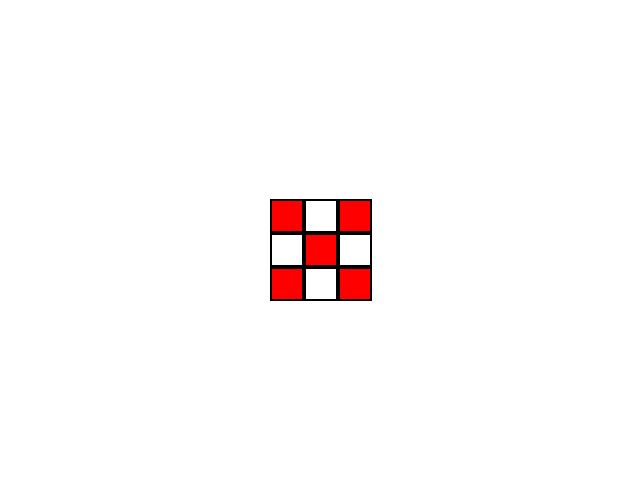
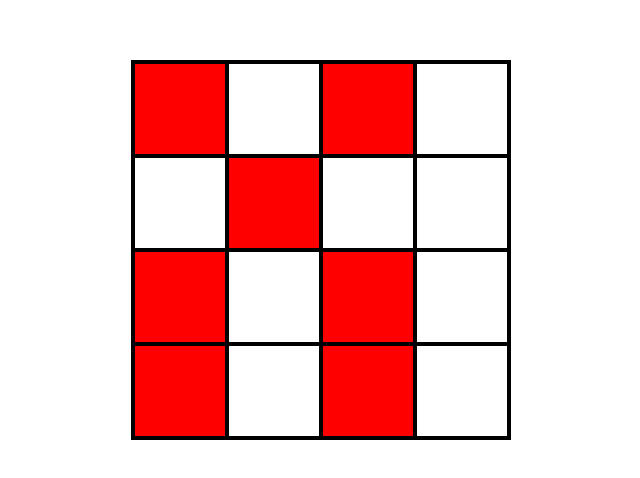
Before and after one commit to CRISOMG/multiarray, a plain HTML site: page index.html in a window 1280 px wide. Shown: the part 150-628 px from the top of the page, without its empty margins (319-959 px from the left). Drawn offline with Linux system fonts and the light colour scheme.

Commit message:
refactoring "simplifying logic"

```diff
--- a/index.html
+++ b/index.html
@@ -7,7 +7,7 @@
     <link rel="stylesheet" href="src/style.css" />
   </head>
   <body>
-    <div id="matriz"></div>
+    <div id="matriz" class="matrix"></div>
     <script src="src/index.js"></script>
   </body>
 </html>
--- a/src/index.js
+++ b/src/index.js
@@ -1,9 +1,10 @@
 const $matriz = document.getElementById('matriz');
 
-const array = [
-  [1, 0, 1],
-  [0, 1, 0],
-  [1, 0, 1],
+const matriz = [
+  [1, 0, 1, 0],
+  [0, 1, 0, 0],
+  [1, 0, 1, 0],
+  [1, 0, 1, 0],
 ];
 
 function createSquare(color, id) {
@@ -19,14 +20,15 @@ function createRow() {
   return $row;
 }
 
-let squareId = 1;
-
-function drawMatriz(array) {
-  for (let index = 0; index < array.length; index++) {
-    const row = array[index];
-
+//se recorre la matriz de forma 'vertical y horizontal','longitudinal y en profundidad'...
+function drawMatriz(matriz) {
+  let squareId = 1;
+//se recorre la 'longitud de la matriz' o la 'cantidad de filas de la matriz'
+  for (let index = 0; index < matriz.length; index++) {
+    const row = matriz[index];
     const $rowElement = createRow();
 
+// se recorre la profundidad del 'indice actual del array' o 'fila de la matriz'
     row.forEach((square) => {
       if (square === 1) {
         $rowElement.append(createSquare('red', squareId));
@@ -39,7 +41,7 @@ function drawMatriz(array) {
 
     $matriz.append($rowElement);
   }
-  console.log(array);
+  console.log(matriz);
 }
 
-drawMatriz(array);
+drawMatriz(matriz);
--- a/src/style.css
+++ b/src/style.css
@@ -8,14 +8,15 @@ body {
 .matrix {
   display: flex;
   flex-direction: column;
+  border: 2px solid black;
 }
 .row {
   display: flex;
   flex-direction: row;
 }
 .square {
-  width: 30px;
-  height: 30px;
+  width: 90px;
+  height: 90px;
   border: 2px solid black;
 }
 .red {
```
